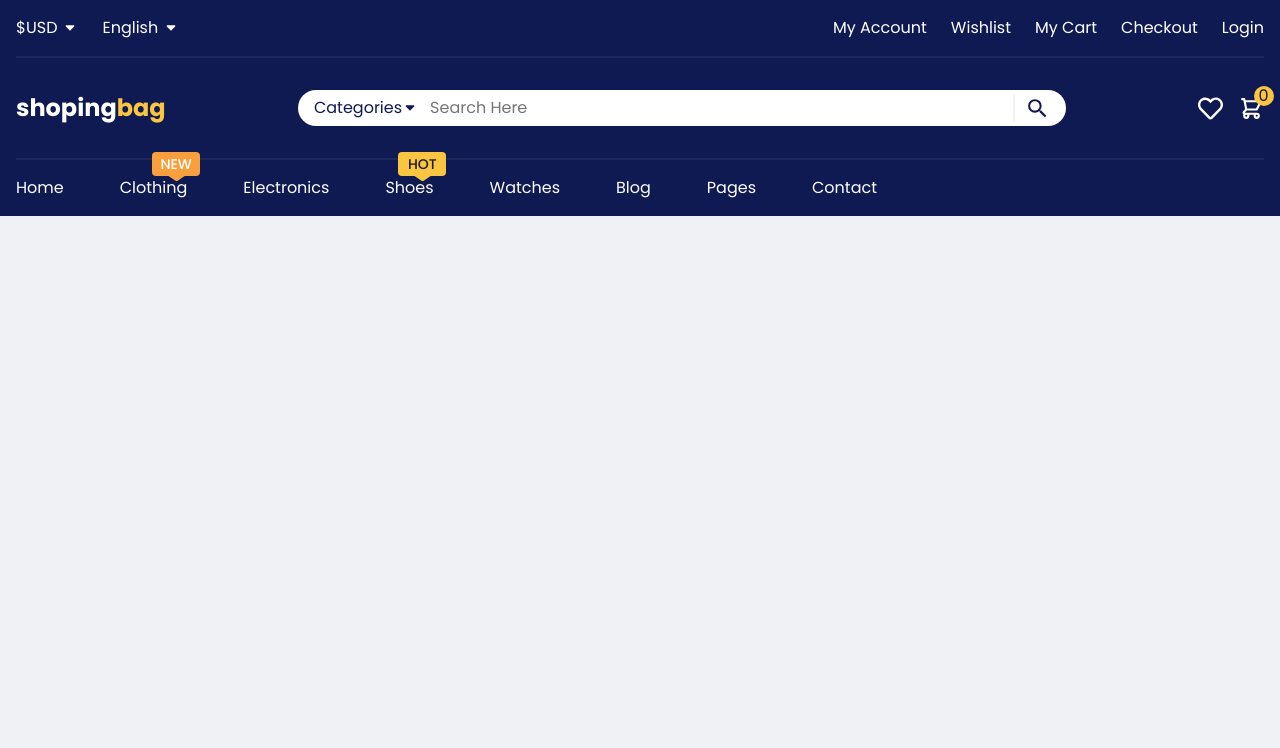
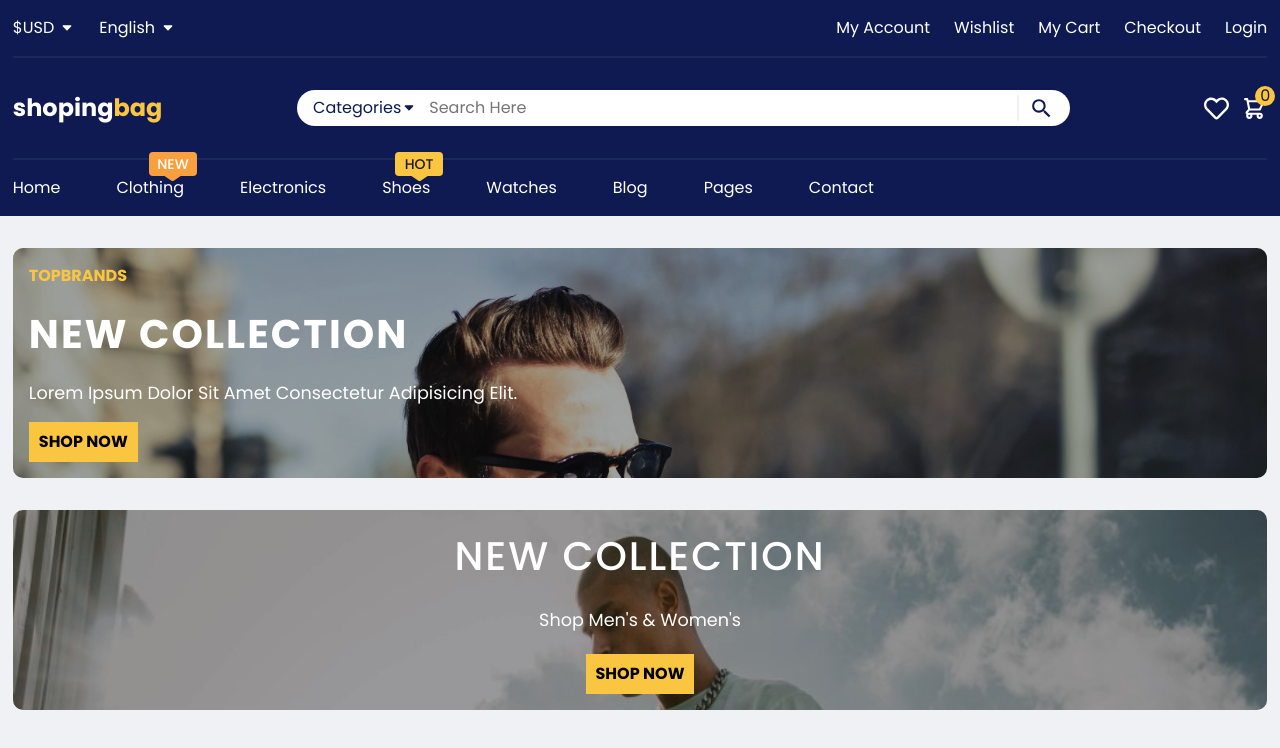
Before and after one commit to ahmeds189/shopingbag-OG-wrokshop, a React (Vite) app: page / in a window 1280 px wide. Shown: the top 748 px of the page. Built offline with nearby package versions, Linux system fonts and the light colour scheme.

Commit message:
fixing errors and starting hero section

```diff
--- a/src/App.jsx
+++ b/src/App.jsx
@@ -1,9 +1,10 @@
 import Header from "./components/header/Header";
-
+import Layout from "./layout/Layout";
 const App = () => {
   return (
     <>
       <Header />
+      <Layout />
     </>
   );
 };
--- /dev/null
+++ b/src/components/card/CardContainer.jsx
@@ -0,0 +1,7 @@
+import "./card-container.scss";
+
+const CardContainer = () => {
+  return <section className="card-container">CardContainer</section>;
+};
+
+export default CardContainer;
--- /dev/null
+++ b/src/components/card/card-container.scss
@@ -0,0 +1,6 @@
+section.card-container {
+  background: #fff;
+  width: fit-content;
+  padding: 2rem;
+  border-radius: 10px;
+}
--- a/src/components/header/header.scss
+++ b/src/components/header/header.scss
@@ -53,7 +53,10 @@ nav.categoties {
 
   ul {
     display: flex;
-    gap: 3.5rem;
+    gap: 2rem;
+    @include mq("lg") {
+      gap: 3.5rem;
+    }
 
     li {
       position: relative;
@@ -116,7 +119,7 @@ nav.categoties {
   .icons {
     display: flex;
     align-items: center;
-    gap: 1rem;
+    gap: 0.8rem;
     & > svg:nth-of-type(1) {
       display: none;
     }
@@ -131,7 +134,7 @@ nav.categoties {
         width: 20px;
         height: 20px;
         top: -0.6rem;
-        right: -0.6rem;
+        right: -0.5rem;
         border-radius: 50%;
         color: #1a1a1a;
         @include flex-center;
--- /dev/null
+++ b/src/components/hero/Hero.jsx
@@ -0,0 +1,19 @@
+import "./hero.scss";
+
+const Hero = ({ type }) => {
+  return (
+    <section className={`hero ${type === "one" ? "type-one" : "type-two"}`}>
+      {type === "one" && <h4>topbrands</h4>}
+      <h2>new collection</h2>
+      {type === "one" ? (
+        <p>lorem ipsum dolor sit amet consectetur adipisicing elit.</p>
+      ) : (
+        <p>shop men's & women's</p>
+      )}
+
+      <button type="button">shop now</button>
+    </section>
+  );
+};
+
+export default Hero;
--- /dev/null
+++ b/src/components/hero/hero.scss
@@ -0,0 +1,56 @@
+@use "../../scss/" as *;
+
+section.hero {
+  background-image: url(../../assets/hero.jpg);
+  background-size: cover;
+  background-repeat: no-repeat;
+  border-radius: 10px;
+  overflow: hidden;
+  color: #fff;
+  padding: 1rem;
+  margin: 2rem 0;
+
+  &.type-two {
+    display: flex;
+    flex-direction: column;
+    justify-content: center;
+    align-items: center;
+    gap: 1.3rem;
+    background-image: url(../../assets/hero-2.jpg);
+  }
+  &.type-one {
+    display: flex;
+    flex-direction: column;
+    justify-content: center;
+    align-items: start;
+    gap: 1rem;
+    h2 {
+      font-weight: 600;
+    }
+  }
+
+  h4 {
+    color: $primary-gold;
+    text-transform: uppercase;
+  }
+
+  h2 {
+    text-transform: uppercase;
+    font-size: 2.5rem;
+    letter-spacing: 2px;
+    font-weight: 500;
+  }
+  p {
+    font-size: 1.1rem;
+    text-transform: capitalize;
+  }
+
+  button {
+    background: $primary-gold;
+    border: none;
+    text-transform: uppercase;
+    font-weight: 600;
+    padding: 0.5rem 0.625rem;
+    cursor: pointer;
+  }
+}
--- a/src/layout/Layout.jsx
+++ b/src/layout/Layout.jsx
@@ -1,7 +1,15 @@
+import CardContainer from "../components/card/CardContainer";
+import Hero from "../components/hero/Hero";
 import "./layout.scss";
 
 const Layout = () => {
-  return <main>Layout</main>;
+  return (
+    <main className="container">
+      {/* <CardContainer /> */}
+      <Hero type="one" />
+      <Hero type="two" />
+    </main>
+  );
 };
 
 export default Layout;
--- a/src/layout/layout.scss
+++ b/src/layout/layout.scss
@@ -0,0 +1,2 @@
+main {
+}
--- a/src/main.scss
+++ b/src/main.scss
@@ -83,5 +83,5 @@ a {
 .container {
   max-width: 82.5rem;
   margin: 0 auto;
-  padding: 0 1rem;
+  padding: 0 0.8rem;
 }
```
Also changed, not shown: src/assets/hero-2.jpg (added).
